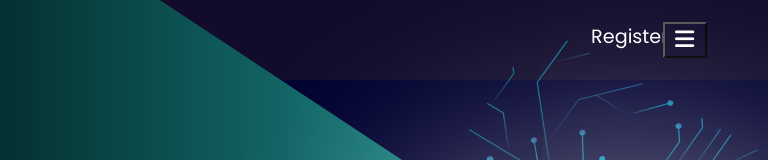
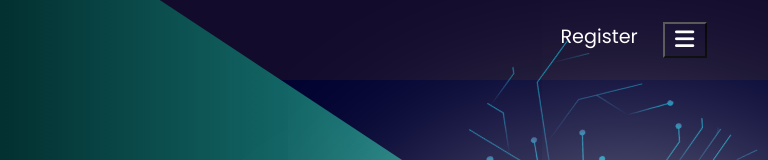
Before and after one commit to Udyam/main-website, a React (Create React App) app: page / in a window 768 px wide. Shown: the top 160 px of the page. Built offline with nearby package versions, Linux system fonts and the light colour scheme; a web font is replaced by a local one.

Commit message:
register

```diff
--- a/src/components/Navbar/Navbar.css
+++ b/src/components/Navbar/Navbar.css
@@ -102,6 +102,9 @@ nav {
   .nav-links li a {
     font-size: 1.1rem;
   }
+  .menu-text{
+    right: -28%;
+  }
 }
 @media screen and (max-width: 600px) {
   ::-webkit-scrollbar {
```
